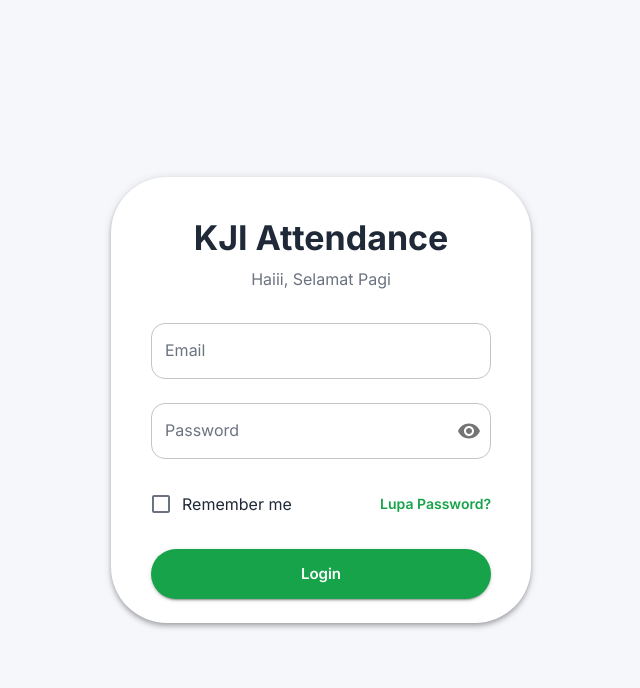
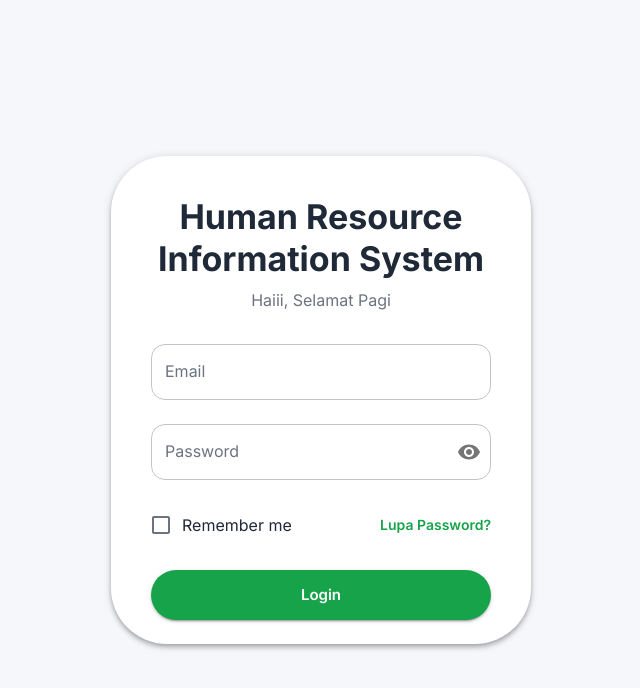
Before and after one commit to TheProject-AII/Attend, a React (Vite) app in the folder fe/: page / in a window 1280 px wide. Shown: the top 688 px of the page, without its empty margins (319-959 px from the left). Built offline with nearby package versions, Linux system fonts and the light colour scheme; no server answers.

Commit message:
change title login

```diff
--- a/fe/src/pages/auth/Login.jsx
+++ b/fe/src/pages/auth/Login.jsx
@@ -154,7 +154,7 @@ export default function Login() {
                         }}
                         fontWeight={700}
                     >
-                        KJI Attendance
+                        Human Resource Information System
                     </Typography>
 
                     <Typography
```
